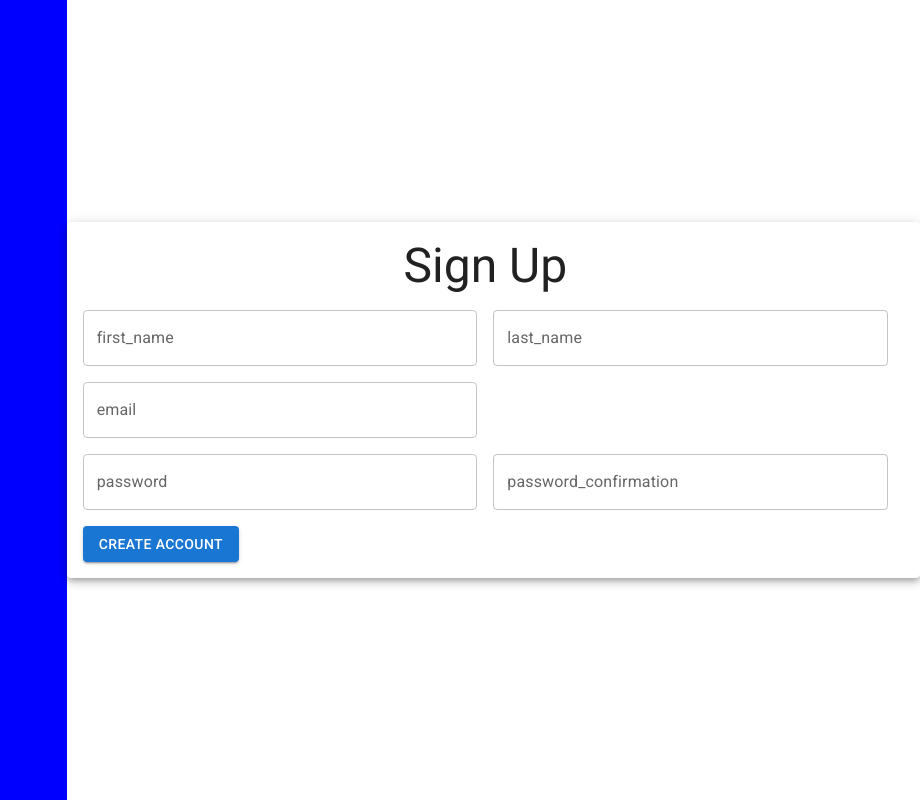
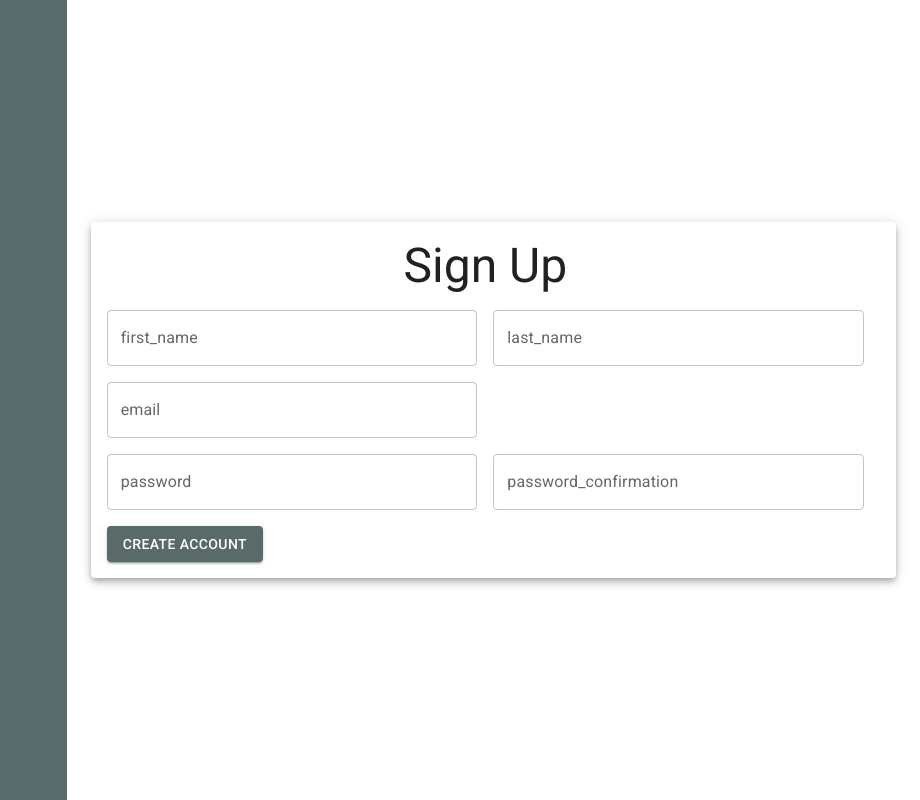
Before and after one commit to drewkeat/mainstage-client, a React (Create React App) app: page /signup in a window 1280 px wide. Shown: the whole page, without its empty margins (360-1280 px from the left). Built offline with nearby package versions, Linux system fonts and the light colour scheme.

Commit message:
Add custom mui theme, adjust current displays with Navbar and test colors

```diff
--- a/src/App.js
+++ b/src/App.js
@@ -1,11 +1,16 @@
 import React from 'react'
 import {BrowserRouter as Router} from 'react-router-dom'
+import { ThemeProvider } from '@mui/material/styles'
+
+import theme from './theme'
 
 import RoutesConfig from './RoutesConfig'
 export default function App() {
   return (
-    <Router>
-      <RoutesConfig />
-    </Router>
+    <ThemeProvider theme={theme}>
+      <Router>
+        <RoutesConfig />
+      </Router>
+    </ThemeProvider>
   )
 }
--- a/src/Components/MainstageForm/MSTextField.jsx
+++ b/src/Components/MainstageForm/MSTextField.jsx
@@ -1,26 +1,20 @@
-import React from 'react';
-import { TextField, Grid } from '@mui/material';
+import React from "react";
+import { TextField } from "@mui/material";
 import { useField } from "formik";
 
-const MSTextField = ({
-  name,
-  ...props
-}) => {
-
+const MSTextField = ({ name, ...props }) => {
   const [field, meta] = useField(name);
   const configTextfield = {
     ...field,
-    ...props
-  }
+    ...props,
+  };
 
   if (meta && meta.touched && meta.error) {
     configTextfield.error = true;
     configTextfield.helperText = meta.error;
   }
 
-  return (
-    <TextField { ...configTextfield } label={name}/>
-  );
-}
+  return <TextField {...configTextfield} label={name} />;
+};
 
 export default MSTextField;
--- a/src/Components/NavBar/NavBar.jsx
+++ b/src/Components/NavBar/NavBar.jsx
@@ -1,4 +1,4 @@
-import { AppBar, Box, Toolbar, Typography } from "@mui/material"
+import { AppBar, Toolbar, Typography } from "@mui/material"
 import { Menu } from "@mui/icons-material"
 import { IconButton } from "@mui/material"
 import { Outlet } from "react-router-dom"
@@ -6,7 +6,7 @@ import { Outlet } from "react-router-dom"
 function NavBar({children, ...props}) {
   return (
     <div>
-      <AppBar position="sticky" elevation={3}>
+      <AppBar position='fixed' elevation={3}>
         <Toolbar sx={{width: '100%'}}>
           <Typography variant="h3">MAiNSTAGE</Typography>
           <IconButton
@@ -19,6 +19,7 @@ function NavBar({children, ...props}) {
           </IconButton>
         </Toolbar>
       </AppBar>
+      <Toolbar/>
       <Outlet />
     </div>
   )
--- a/src/Components/PrivateRoute.jsx
+++ b/src/Components/PrivateRoute.jsx
@@ -15,7 +15,7 @@ function PrivateRoute({authenticateJWT, isLoggedIn, errors, ...props}) {
       }
     }
 
-  useEffect(() => verifyJWT(), [])
+  useEffect(() => verifyJWT, [])
 
   if (!isLoggedIn && errors) {
     return <Navigate to='/'/>
--- a/src/Pages/Landing/Landing.jsx
+++ b/src/Pages/Landing/Landing.jsx
@@ -1,20 +1,18 @@
-import { Container, Grid, Typography, useMediaQuery, Alert, AlertTitle } from "@mui/material";
+import { Container, Grid, Typography } from "@mui/material";
 import { connect } from "react-redux";
 import { loginUser } from "../../Actions/AuthActions";
 
 import LoginForm from "./components/LoginForm";
 
 function Landing({ loginUser, ...props }) {
-  const smScreen = useMediaQuery("(min-width: 700px");
-
   return (
     <Grid
       container
       sx={{ height: "100vh", width: "100vw" }}
       direction={{xs: 'column-reverse', sm: 'row'}}
     >
-      <Grid item xs={6} sm={4} sx={{backgroundColor: 'blue'}}/>
-      <Grid item container xs={6} sm={8} justifyContent='center' alignContent='center'>
+      <Grid item xs={6} sm={4} sx={{backgroundColor: 'primary.main'}}/>
+      <Grid item container xs={6} sm={8} justifyContent='center' alignContent='center' component={Container} spacing={5}>
         <Grid item xs={12}>
           <Typography variant="h2" textAlign='center'>MAiNSTAGE <br/>Login</Typography>
         </Grid>
--- a/src/Pages/Landing/components/LoginForm.jsx
+++ b/src/Pages/Landing/components/LoginForm.jsx
@@ -3,7 +3,6 @@ import * as Yup from "yup";
 import {
   Button,
   ButtonGroup,
-  Container,
 } from "@mui/material";
 
 import MainstageForm from "../../../Components/MainstageForm/MainstageForm";
--- a/src/Pages/Signup/Signup.jsx
+++ b/src/Pages/Signup/Signup.jsx
@@ -1,4 +1,4 @@
-import { Grid } from "@mui/material";
+import { Container, Grid } from "@mui/material";
 import { connect } from "react-redux"
 
 import { createUser } from "../../Actions/UserActions";
@@ -8,8 +8,8 @@ import SignupForm from './components/SignupForm'
 export function Signup({createUser,...props}) {
   return(
     <Grid container sx={{width: '100vw', height: '100vh'}} direction={{xs: 'column-reverse', sm: 'row'}}>
-      <Grid item xs={6} sm={4} sx={{backgroundColor: 'blue'}}/>
-      <Grid item xs={6} sm={8} alignContent='center' sx={{margin: 'auto'}}>
+      <Grid item xs={6} sm={4} sx={{backgroundColor: 'primary.main'}}/>
+      <Grid item xs={6} sm={8} alignContent='center' sx={{margin: 'auto'}} component={Container}>
         <SignupForm createUser={ createUser } width='50%'/>
       </Grid>
     </Grid>
--- a/src/Pages/Signup/components/SignupForm.jsx
+++ b/src/Pages/Signup/components/SignupForm.jsx
@@ -28,14 +28,13 @@ function SignupForm({createUser, ...props}) {
   };
 
   return (
-    <div>
     <MainstageForm
       formValues={formValues}
       validations={validations}
       handleSubmit={handleSubmit}
       header="Sign Up"
       elevation={5}
-        // spacing={2}
+      {...props}
     >
       <MSTextField fullWidth type="text" name="first_name" xs={6}/>
       <MSTextField fullWidth type="text" name="last_name" xs={6}/>
@@ -52,7 +51,6 @@ function SignupForm({createUser, ...props}) {
         Create Account
       </Button>
     </MainstageForm>
-    </div>
   );
 }
 
--- /dev/null
+++ b/src/theme.js
@@ -0,0 +1,12 @@
+import { createTheme } from "@mui/material/styles";
+
+
+const theme = createTheme({
+  palette:{
+    primary:{
+      main: '#586A6A'
+    }
+  }
+})
+
+export default theme
```
Lines whose indentation alone changed are shown as unchanged.
